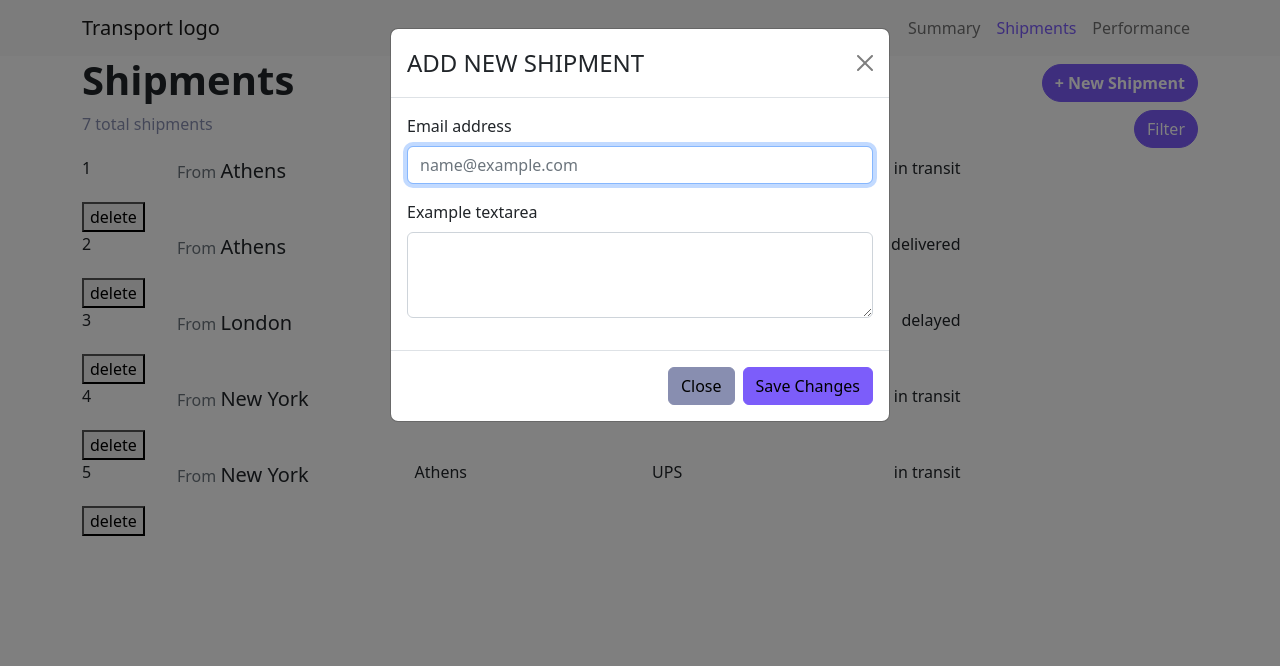
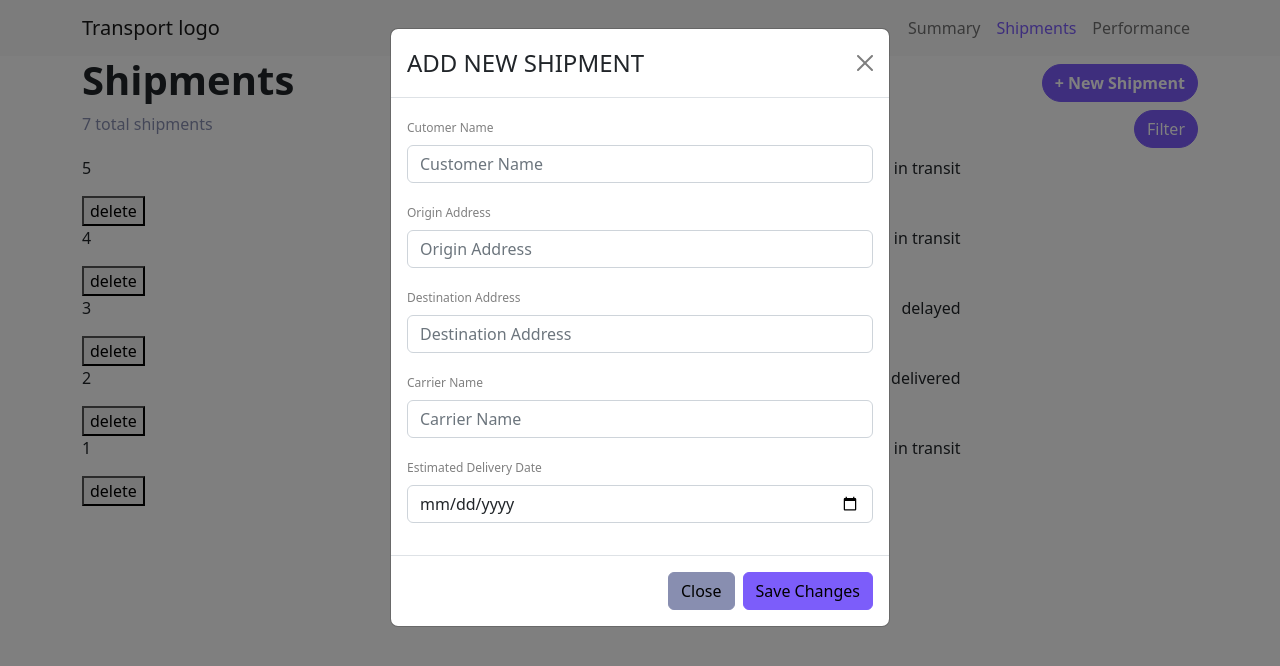
Before and after one commit to geoelectrof/tms-dashboard, a React (Vite) app: page /shipments in a window 1280 px wide. Both pictures are taken after a click on the button "+ New Shipment". Shown: the top 666 px of the page. Built offline with nearby package versions, Linux system fonts and the light colour scheme.

Commit message:
Completed the form of the add new shipment modal

```diff
--- /dev/null
+++ b/src/components/FormInput.jsx
@@ -0,0 +1,48 @@
+import { useState } from "react";
+import { Form } from "react-bootstrap";
+import "./formInput.scss";
+
+const FormInput = (props) => {
+  const [focused, setFocused] = useState(false);
+  const { label, errorMessage, onChange, id, ...inputProps } = props;
+
+  const handleFocus = (e) => {
+    setFocused(true);
+  };
+
+  return (
+    <div className="formInput">
+      {/* <label>{label}</label>
+      <input
+        {...inputProps}
+        onChange={onChange}
+        onBlur={handleFocus}
+        onFocus={() =>
+          inputProps.name === "confirmPassword" && setFocused(true)
+        }
+        focused={focused.toString()}
+      />
+      <span>{errorMessage}</span> */}
+        <Form.Group
+            className="mb-3"
+        >
+
+            <Form.Label>{label}</Form.Label>
+            <Form.Control
+                {...inputProps}
+                // name = {props.name}
+                // type = {props.type}
+                // placeholder={props.placeholder}
+                onChange={onChange}
+                onBlur={handleFocus}
+                // onFocus=
+                // {() => inputProps.name === "confirmPassword" && setFocused(true)}
+                focused={focused.toString()}
+                />
+            <span>{errorMessage}</span>
+        </Form.Group>
+    </div>
+  );
+};
+
+export default FormInput;
--- a/src/components/NewShipmentModal.jsx
+++ b/src/components/NewShipmentModal.jsx
@@ -3,10 +3,45 @@ import Form from "react-bootstrap/Form";
 import Modal from "react-bootstrap/Modal";
 import { useDispatch, useSelector } from "react-redux";
 import { hideNewShipmentModal } from "../features/newShipmentModal/newShipmentModalSlice";
+import { addShipment } from "../features/transports/shipmentsSlice";
+import { useState } from "react";
+import FormInput from "./FormInput";
 
 function NewShipmentModal() {
     const dispatch = useDispatch()
     const show = useSelector(state => state.newShipmentModal.show)
+
+    const {shipments} = useSelector(state => state.shipments)
+    console.log(shipments)
+    let { id: newid } = shipments.reduce((prev, current) => {
+      return ((prev.id > current.id) ? prev : current)
+    })
+    newid = newid + 1
+
+
+    const [values, setValues] = useState({
+      id: newid,
+      customerName: "",
+      originAddress: "",
+      destinationAddress: "",
+      carrierName: "",
+      estDeliveryDate: "",
+      status: "in transit"
+    })
+
+    const onChange = (e) => {
+      setValues({ ...values, [e.target.name]: e.target.value });
+    };
+
+    const testShipment = {
+      id: 1,
+      customerName: "Papadopoulos Nikos",
+      originAddress: "Athens",
+      destinationAddress: "Thessaloniki",
+      carrierName: "DHL",
+      deliveryDate: "2023-06-25",
+      status: "in transit",
+    };
 
     return (
       <>
@@ -16,36 +51,91 @@ function NewShipmentModal() {
           </Modal.Header>
           <Modal.Body>
             <Form>
-              <Form.Group
-                className="mb-3"
-                controlId="exampleForm.ControlInput1"
-              >
-                <Form.Label>Email address</Form.Label>
-                <Form.Control
-                  type="email"
-                  placeholder="name@example.com"
-                  autoFocus
-                />
-              </Form.Group>
-              <Form.Group
-                className="mb-3"
-                controlId="exampleForm.ControlTextarea1"
-              >
-                <Form.Label>Example textarea</Form.Label>
-                <Form.Control as="textarea" rows={3} />
-              </Form.Group>
+              <FormInput
+                name="customerName"
+                type="text"
+                placeholder="Customer Name"
+                errorMessage="Username should be 3-16 characters and shouldn't include any special character!"
+                label="Cutomer Name"
+                pattern="^[A-Za-z0-9]{3,16}$"
+                required={true}
+                value={values.customerName}
+                onChange={onChange}
+              />
+              <FormInput
+                name="originAddress"
+                type="text"
+                placeholder="Origin Address"
+                errorMessage="Username should be 3-16 characters and shouldn't include any special character!"
+                label="Origin Address"
+                pattern="^[A-Za-z0-9]{3,16}$"
+                required={true}
+                value={values.originAddress}
+                onChange={onChange}
+              />
+              <FormInput
+                name="destinationAddress"
+                type="text"
+                placeholder="Destination Address"
+                errorMessage="Username should be 3-16 characters and shouldn't include any special character!"
+                label="Destination Address"
+                pattern="^[A-Za-z0-9]{3,16}$"
+                required={true}
+                value={values.destinationAddress}
+                onChange={onChange}
+              />
+              <FormInput
+                name="carrierName"
+                type="text"
+                placeholder="Carrier Name"
+                errorMessage="Username should be 3-16 characters and shouldn't include any special character!"
+                label="Carrier Name"
+                pattern="^[A-Za-z0-9]{3,16}$"
+                required={true}
+                value={values.carrierName}
+                onChange={onChange}
+              />
+              <FormInput
+                name="estDeliveryDate"
+                type="date"
+                placeholder="Estimated Delivery Date"
+                errorMessage="Username should be 3-16 characters and shouldn't include any special character!"
+                label="Estimated Delivery Date"
+                required={true}
+                value={values.estDeliveryDate}
+                onChange={onChange}
+              />
             </Form>
           </Modal.Body>
           <Modal.Footer>
             <Button
               variant="secondary"
-              onClick={() => dispatch(hideNewShipmentModal())}
+              onClick={() => {
+                dispatch(hideNewShipmentModal());
+                setValues({
+                  customerName: "",
+                  originAddress: "",
+                  destinationAddress: "",
+                  carrierName: "",
+                  estDeliveryDate: "",
+                })
+              }}
             >
               Close
             </Button>
             <Button
               variant="primary"
-              onClick={() => dispatch(hideNewShipmentModal())}
+              onClick={() => {
+                dispatch(hideNewShipmentModal());
+                dispatch(addShipment(values));
+                setValues({
+                  customerName: "",
+                  originAddress: "",
+                  destinationAddress: "",
+                  carrierName: "",
+                  estDeliveryDate: "",
+                });
+              }}
             >
               Save Changes
             </Button>
--- a/src/components/Shipments.jsx
+++ b/src/components/Shipments.jsx
@@ -6,21 +6,9 @@ import ShipmentCard from "./ShipmentCard"
 import FiltersOffCanvas from "./FiltersOffCanvas"
 import NewShipmentModal from "./NewShipmentModal"
 import { openFiltersOffCanvas } from "../features/filtersOffCanvas/filtersOffCanvasSlice"
-import { addShipment } from "../features/transports/shipmentsSlice"
 import { showNewShipmentModal } from "../features/newShipmentModal/newShipmentModalSlice"
 
 const Shipments = () => {
-
-  const testShipment = {
-    id: 1,
-    customerName: "Papadopoulos Nikos",
-    originAddress: "Athens",
-    destinationAddress: "Thessaloniki",
-    carrierName: "DHL",
-    deliveryDate: "2023-06-25",
-    status: "in transit",
-  };
-
   const { shipments } = useSelector((state) => state.shipments);
 
   const dispatch = useDispatch()
@@ -103,14 +91,6 @@ const Shipments = () => {
     }
     ,[filters, shipments])
 
-  // const handleRemoveShipment = (id) => {
-  //   dispatch(removeShipment(id))
-  // }
-
-    // setFilteredShipments(filterPlainArray(shipments, filters))
-
-  // console.log("filters", filters)
-
   return (
     <>
       <Container>
@@ -153,7 +133,7 @@ const Shipments = () => {
                   // handleRemoveShipment={()=>dispatch(removeShipment(shipment.id))}
                 />
               );
-            })
+            }).reverse()
           : filteredShipments.length
             ? (filteredShipments.map((shipment) => {
               return (
--- /dev/null
+++ b/src/components/formInput.scss
@@ -0,0 +1,33 @@
+// .formInput{
+//     display: flex;
+//     flex-direction: column;
+//     width: 280px;
+// }
+
+// input{
+//     padding: 15px;
+//     margin: 10px 0px;
+//     border-radius: 5px;
+//     border: 1px solid gray;
+// }
+
+
+label{
+    font-size: 12px;
+    color: gray;
+}
+
+span{
+    font-size: 12px;
+    padding: 3px;
+    color: red;
+    display: none;
+}
+
+input:invalid[focused="true"]{
+    border: 1px solid red;
+}
+
+input:invalid[focused="true"] ~ span{
+    display: block;
+}
```
